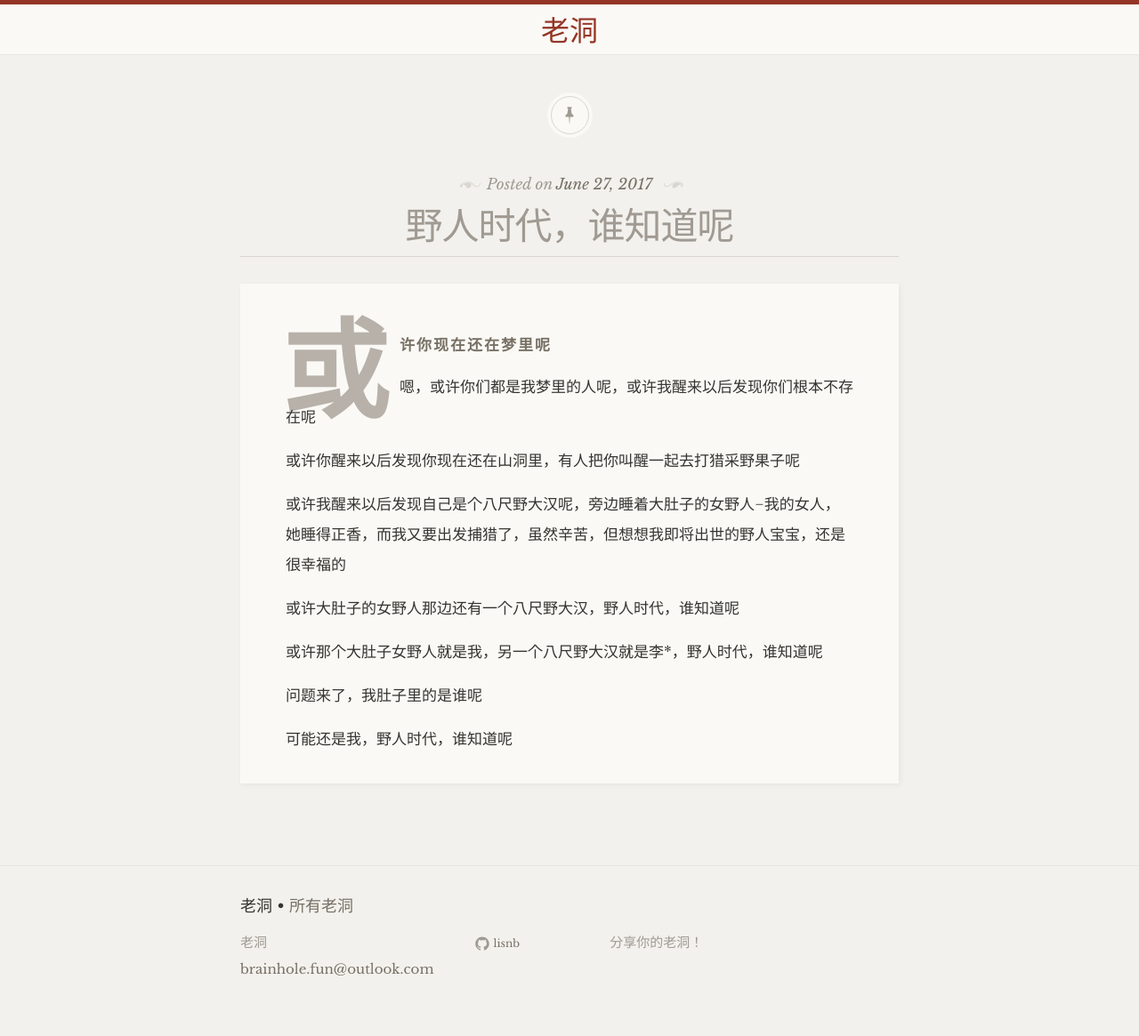
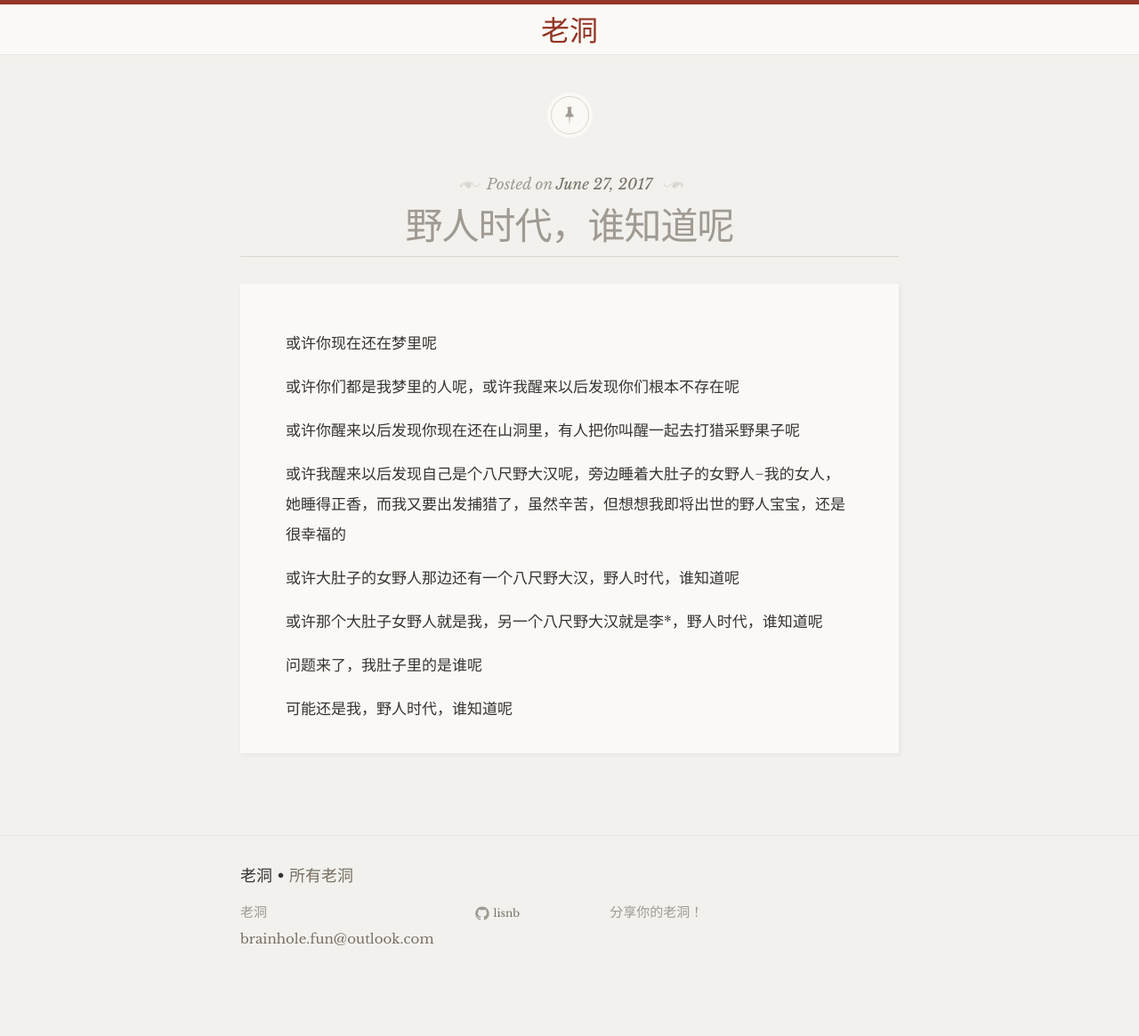
Before and after one commit to lisnb/brainhole.fun, a Jekyll site: the page built from _posts/2017-06-28-野人时代.md, in a window 1280 px wide. Shown: the whole page at 89% size. Built offline with Jekyll 4.4.1, drawn with Linux system fonts in a browser that asks for light colours; some web fonts are replaced; after the commit the page ends 1131 px from its top, so only the background shows below that.

Commit message:
remove first letter first line

```diff
--- a/_posts/2017-06-28-野人时代.md
+++ b/_posts/2017-06-28-野人时代.md
@@ -9,7 +9,7 @@ excerpt_separator:  <!--more-->
 
 <!--more-->
 
-嗯，或许你们都是我梦里的人呢，或许我醒来以后发现你们根本不存在呢
+或许你们都是我梦里的人呢，或许我醒来以后发现你们根本不存在呢
 
 或许你醒来以后发现你现在还在山洞里，有人把你叫醒一起去打猎采野果子呢
 
--- a/_sass/_base.scss
+++ b/_sass/_base.scss
@@ -57,31 +57,31 @@ article {
             font-size: 80%;
         }
 
-        &:first-letter {
-            color: #b7b1a9;
-            display: inline-block;
-            float: left;
-            font-family: "Playfair Display";
-            font-size: 121px;
-            font-style: normal;
-            font-weight: 700;
-            line-height: 70px;
-            margin: 6px 10px 0 -5px;
+        // &:first-letter {
+        //     color: #b7b1a9;
+        //     display: inline-block;
+        //     float: left;
+        //     font-family: "Playfair Display";
+        //     font-size: 121px;
+        //     font-style: normal;
+        //     font-weight: 700;
+        //     line-height: 70px;
+        //     margin: 6px 10px 0 -5px;
 
-            @include media-query($on-palm) {
-                font-size: 70px;
-                line-height: 30px;
-            }
-        }
+        //     @include media-query($on-palm) {
+        //         font-size: 70px;
+        //         line-height: 30px;
+        //     }
+        // }
 
-        &:first-line {
-            color: #787065;
-            font-family: "Playfair Display SC";
-            font-size: 1em;
-            font-style: normal !important;
-            font-weight: bold;
-            letter-spacing: 2px;
-        }
+        // &:first-line {
+        //     color: #787065;
+        //     font-family: "Playfair Display SC";
+        //     font-size: 1em;
+        //     font-style: normal !important;
+        //     font-weight: bold;
+        //     letter-spacing: 2px;
+        // }
     }
 }
 
```
